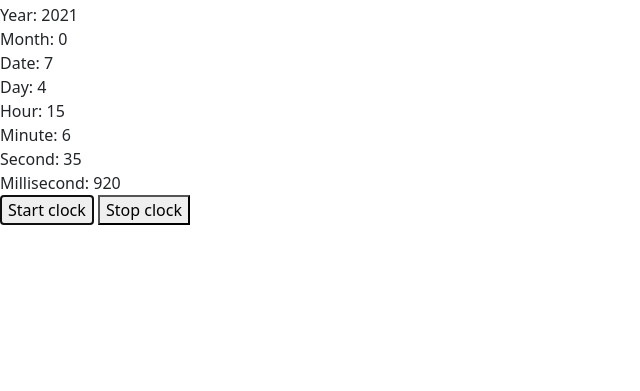
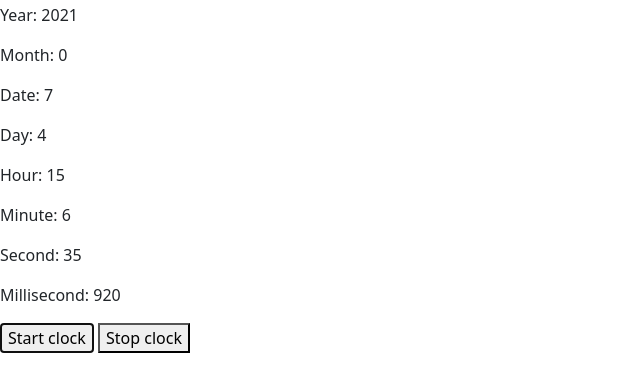
Before and after one commit to przemo199/SimpleWebsite, a plain HTML site: page index.html in a window 1280 px wide. Both pictures are taken after a click on the button "Start clock". Shown: the part 53-444 px from the top of the page, without its empty margins (0-640 px from the left). Drawn offline with nearby package versions, Linux system fonts and the light colour scheme.

Commit message:
Styling and html cleanup

```diff
--- a/css/style.css
+++ b/css/style.css
@@ -1,3 +1,3 @@
-label value {
+.label, .value {
   display: inline-block;
 }
--- a/index.html
+++ b/index.html
@@ -3,45 +3,47 @@
 <head>
   <meta charset="UTF-8">
   <meta name="viewport" content="width=device-width, initial-scale=1">
-    <link href="https://cdn.jsdelivr.net/npm/bootstrap@5.0.0-beta1/dist/css/bootstrap.min.css" rel="stylesheet" integrity="sha384-giJF6kkoqNQ00vy+HMDP7azOuL0xtbfIcaT9wjKHr8RbDVddVHyTfAAsrekwKmP1" crossorigin="anonymous">
-    <link rel="stylesheet" href="css/style.css">
+  <link href="https://cdn.jsdelivr.net/npm/bootstrap@5.0.0-beta1/dist/css/bootstrap.min.css" rel="stylesheet"
+        integrity="sha384-giJF6kkoqNQ00vy+HMDP7azOuL0xtbfIcaT9wjKHr8RbDVddVHyTfAAsrekwKmP1" crossorigin="anonymous"
+        media="print" onload="this.media='all'">
+  <link rel="stylesheet" href="css/style.css" media="print" onload="this.media='all'">
   <script src="https://ajax.googleapis.com/ajax/libs/jquery/3.5.1/jquery.min.js" defer></script>
-    <script src="https://cdn.jsdelivr.net/npm/bootstrap@5.0.0-beta1/dist/js/bootstrap.bundle.min.js" integrity="sha384-ygbV9kiqUc6oa4msXn9868pTtWMgiQaeYH7/t7LECLbyPA2x65Kgf80OJFdroafW" crossorigin="anonymous" defer></script>
+  <script src="https://cdn.jsdelivr.net/npm/bootstrap@5.0.0-beta1/dist/js/bootstrap.bundle.min.js"
+          integrity="sha384-ygbV9kiqUc6oa4msXn9868pTtWMgiQaeYH7/t7LECLbyPA2x65Kgf80OJFdroafW" crossorigin="anonymous"
+          defer></script>
   <script src="js/script.js" defer></script>
   <title>Main page</title>
 </head>
 
 <body>
-
   <h1>Home</h1>
 
-    <label>Year:</label>
-    <value id="year">-</value>
+  <p class="label">Year:</p>
+  <p class="value" id="year">-</p>
   <br>
-    <label>Month:</label>
-    <value id="month">-</value>
+  <p class="label">Month:</p>
+  <p class="value" id="month">-</p>
   <br>
-    <label>Date:</label>
-    <value id="date">-</value>
+  <p class="label">Date:</p>
+  <p class="value" id="date">-</p>
   <br>
-    <label>Day:</label>
-    <value id="day">-</value>
+  <p class="label">Day:</p>
+  <p class="value" id="day">-</p>
   <br>
-    <label>Hour:</label>
-    <value id="hour">-</value>
+  <p class="label">Hour:</p>
+  <p class="value" id="hour">-</p>
   <br>
-    <label>Minute:</label>
-    <value id="minute">-</value>
+  <p class="label">Minute:</p>
+  <p class="value" id="minute">-</p>
   <br>
-    <label>Second:</label>
-    <value id="second">-</value>
+  <p class="label">Second:</p>
+  <p class="value" id="second">-</p>
   <br>
-    <label>Millisecond:</label>
-    <value id="millisecond">-</value>
+  <p class="label">Millisecond:</p>
+  <p class="value" id="millisecond">-</p>
   <br>
 
   <button type="button" id="startButton">Start clock</button>
   <button type="button" id="stopButton">Stop clock</button>
-
 </body>
 </html>
--- a/js/script.js
+++ b/js/script.js
@@ -15,7 +15,7 @@ function stopUpdates() {
 }
 
 function updateValues() {
-  var date = new Date();
+  let date = new Date();
   document.getElementById("year").textContent = date.getFullYear();
   document.getElementById("month").textContent = date.getMonth();
   document.getElementById("date").textContent = date.getDate();
@@ -31,4 +31,8 @@ function addEventListeners() {
   document.getElementById("stopButton").onclick = stopUpdates;
 }
 
-addEventListeners();
+function alive() {
+  console.log("I am alive!");
+}
+
+window.addEventListener('DOMContentLoaded', addEventListeners);
```
Lines whose indentation alone changed are shown as unchanged.
